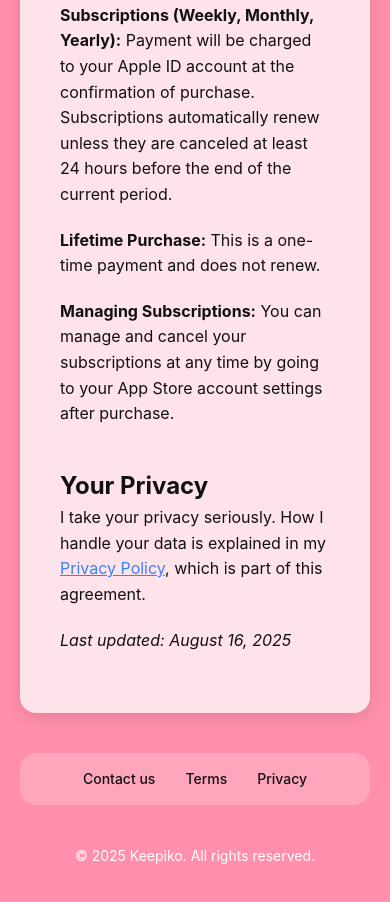
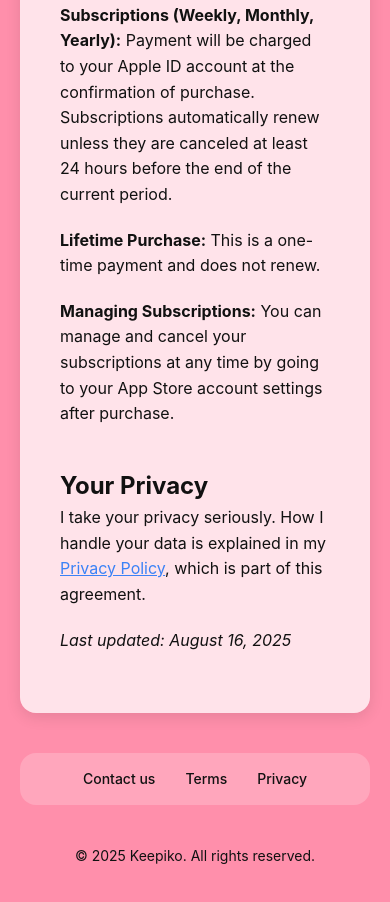
Before and after one commit to evgen-designer/keepiko-waitlist, a plain HTML site: page terms/index.html in a window 390 px wide. Shown: the part 956-1858 px from the top of the page. Drawn offline with Linux system fonts and the light colour scheme.

Commit message:
Update index.html

```diff
--- a/terms/index.html
+++ b/terms/index.html
@@ -30,7 +30,7 @@
             .mobile-only { display: block; }
             .mobile-nav { display: flex; justify-content: center; gap: 30px; padding: 15px 25px; margin: 20px 0; background-color: rgba(255, 255, 255, 0.2); border-radius: 16px; }
             .mobile-nav a { font-size: 14px; }
-            footer p { color: #fff; }
+            footer p { color: #111; }
         }
     </style>
     <!-- Analytics -->
```
